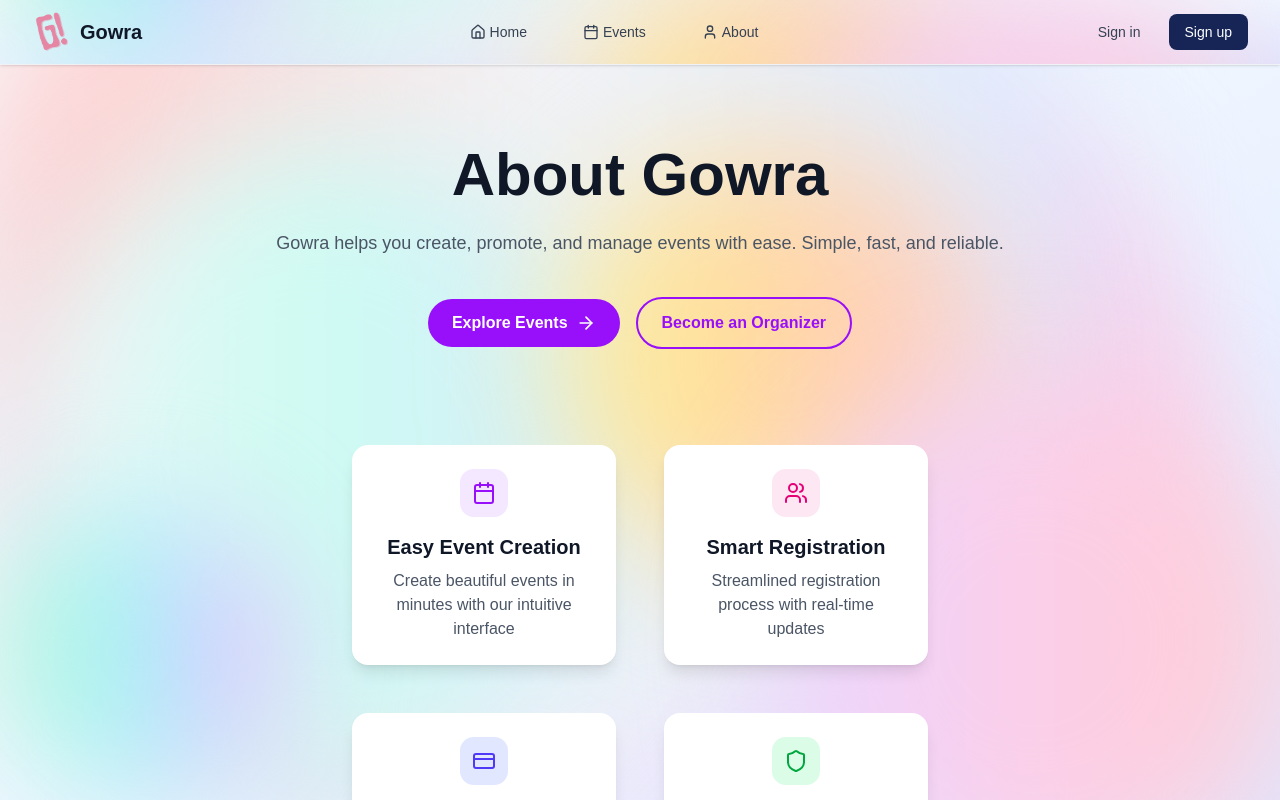
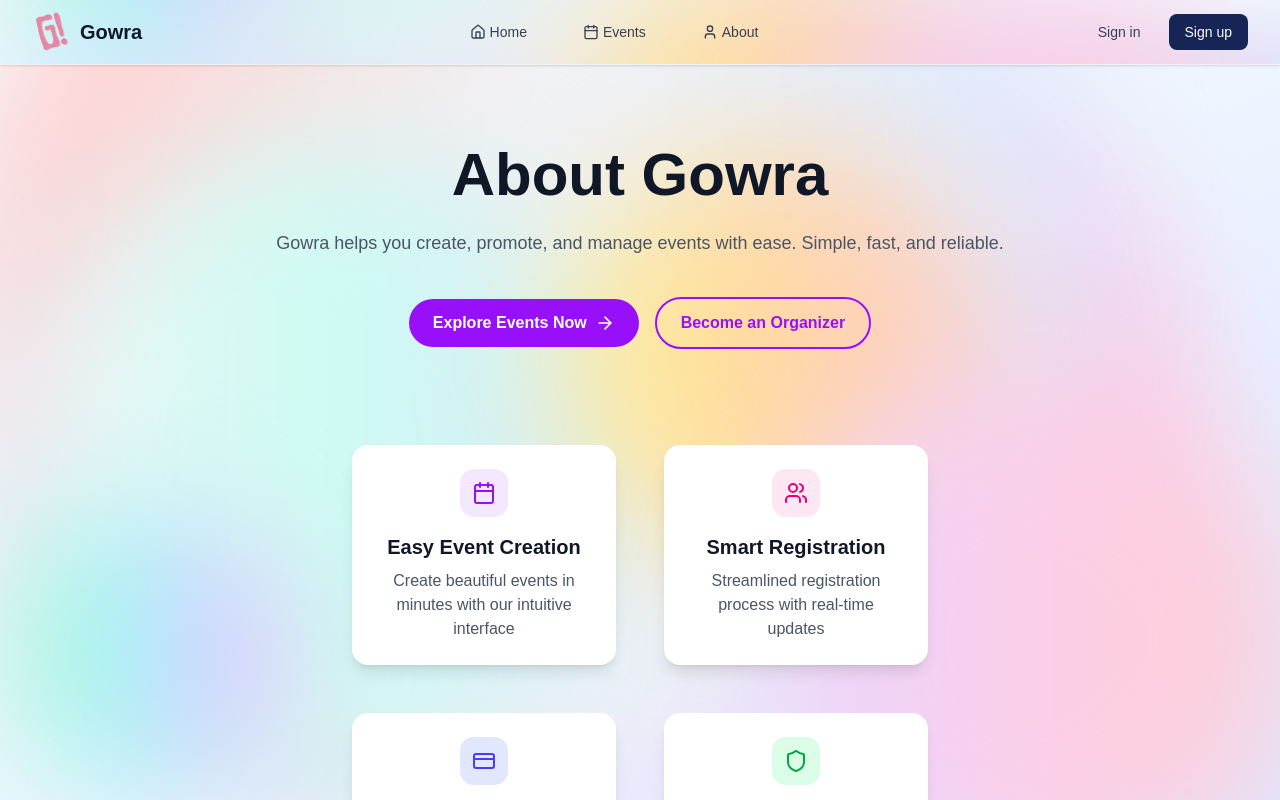
Before and after one commit to Cha17/gowra, a Next.js app in the folder client/: page /about in a window 1280 px wide. Shown: the top 800 px of the page. Built offline with nearby package versions, Linux system fonts and the light colour scheme.

Commit message:
Added text in about page for testing

```diff
--- a/client/app/about/page.tsx
+++ b/client/app/about/page.tsx
@@ -20,7 +20,7 @@ export default function AboutPage() {
               href="/events"
               className="inline-flex items-center gap-2 px-6 py-3 bg-purple-600 text-white font-semibold rounded-full hover:bg-purple-700 transition-colors"
             >
-              Explore Events
+              Explore Events Now
               <ArrowRight className="w-5 h-5" />
             </Link>
             <Link
```
